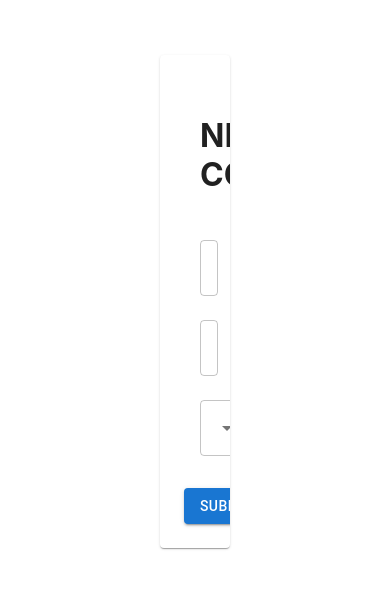
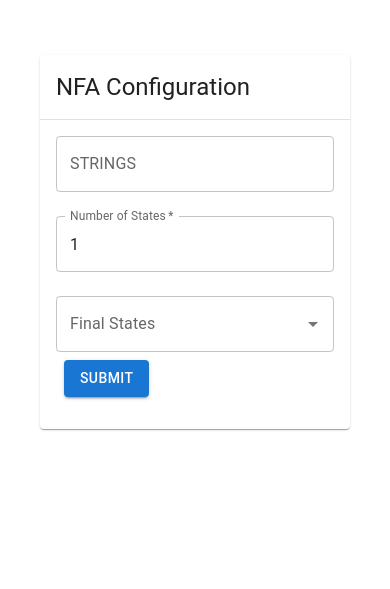
Before and after one commit to developer-sidani/NFA-TO-DFA, a React (Create React App) app: page / in a window 390 px wide. Shown: the part 105-694 px from the top of the page. Built offline with nearby package versions, Linux system fonts and the light colour scheme.

Commit message:
fix - fixed the interface of the first page for both web and mobile

```diff
--- a/package.json
+++ b/package.json
@@ -19,6 +19,7 @@
     "history": "^5.1.0",
     "react": "^17.0.2",
     "react-dom": "^17.0.2",
+    "react-hot-toast": "^2.1.1",
     "react-router-dom": "^6.0.2",
     "react-scripts": "4.0.3",
     "redux": "^4.1.1",
--- a/src/pages/formPage/index.tsx
+++ b/src/pages/formPage/index.tsx
@@ -1,15 +1,15 @@
 import React, { FC } from 'react'
-import { Formik, Form } from 'formik'
+import { Formik } from 'formik'
 import {
   Autocomplete,
-  Box,
   Button,
-  Card,
-  CardContent,
+  Card, CardActions,
+  CardContent, CardHeader, Divider,
   Grid,
   TextField,
 } from '@mui/material'
 import * as Yup from 'yup'
+import { toast } from 'react-hot-toast'
 import { wait } from '../../utils'
 
 const getFinalStates = (x:number):string[] => {
@@ -32,13 +32,15 @@ const DefaultStatesPage:FC = () => (
       })}
       initialValues={{
         states: 1,
-        strings: '',
-        finalStates: '',
+        strings: [],
+        finalStates: [],
       }}
-      onSubmit={async (values, { resetForm }) => {
+      onSubmit={async (values, { resetForm, setStatus, setSubmitting }) => {
         console.log(values)
-        // toast.success('Created Your Machine!')
-        await wait(850)
+        await wait(870)
+        toast.success('ok')
+        setStatus({ success: true })
+        setSubmitting(false)
         resetForm()
       }}
     >
@@ -52,21 +54,15 @@ const DefaultStatesPage:FC = () => (
         touched,
         values,
       }) => (
-        <Card sx={{ m: 20 }}>
-          <Box sx={{ p: 3 }}>
+        <form autoComplete="off" onSubmit={handleSubmit}>
+        <Card sx={{ mt: 20, mx: 5 }}>
+          <CardHeader title="NFA Configuration" />
+          <Divider />
             <CardContent>
-              <Form autoComplete="off">
                 <Grid
                   container
                   spacing={3}
                 >
-                  <Grid
-                    item
-                    md={12}
-                    xs={12}
-                  >
-                    <h1>NFA CONFIGURATION:</h1>
-                  </Grid>
                   <Grid
                     item
                     md={6}
@@ -74,6 +70,7 @@ const DefaultStatesPage:FC = () => (
                   >
                     <Autocomplete
                       multiple
+                      value={values.strings}
                       freeSolo
                       onOpen={handleBlur}
                       options={['0', '1', 'a', 'b', 'c']}
@@ -84,7 +81,6 @@ const DefaultStatesPage:FC = () => (
                         <TextField
                           onBlur={handleBlur}
                           name="strings"
-                          required
                           helperText={touched.strings && errors.strings}
                           error={Boolean(touched.strings && errors.strings)}
                           {...params}
@@ -122,6 +118,7 @@ const DefaultStatesPage:FC = () => (
                       multiple
                       onOpen={handleBlur}
                       options={getFinalStates(values.states)}
+                      value={values.finalStates}
                       filterSelectedOptions
                       onChange={(e, value) => setFieldValue('finalStates',
                         value || '')}
@@ -129,7 +126,6 @@ const DefaultStatesPage:FC = () => (
                         <TextField
                           onBlur={handleBlur}
                           name="finalStates"
-                          required
                           helperText={touched.finalStates && errors.finalStates}
                           error={Boolean(touched.finalStates
                             && errors.finalStates)}
@@ -141,23 +137,25 @@ const DefaultStatesPage:FC = () => (
                     />
                   </Grid>
                 </Grid>
-              </Form>
+                <CardActions
+                  sx={{
+                    flexWrap: 'wrap',
+                    m: -1,
+                  }}
+                >
+                  <Button
+                    disabled={isSubmitting}
+                    type="submit"
+                    sx={{ m: 1 }}
+                    variant="contained"
+                  >
+                    Submit
+                  </Button>
+                </CardActions>
 
             </CardContent>
-            <Box sx={{ mt: 2 }}>
-              {/* @ts-ignore */}
-              <Button
-                onClick={handleSubmit}
-                color="primary"
-                disabled={isSubmitting}
-                type="submit"
-                variant="contained"
-              >
-                Submit
-              </Button>
-            </Box>
-          </Box>
         </Card>
+        </form>
       )}
     </Formik>
 )
```
Also changed, not shown: 1 other file (tests, documents, lock files or other folders).
